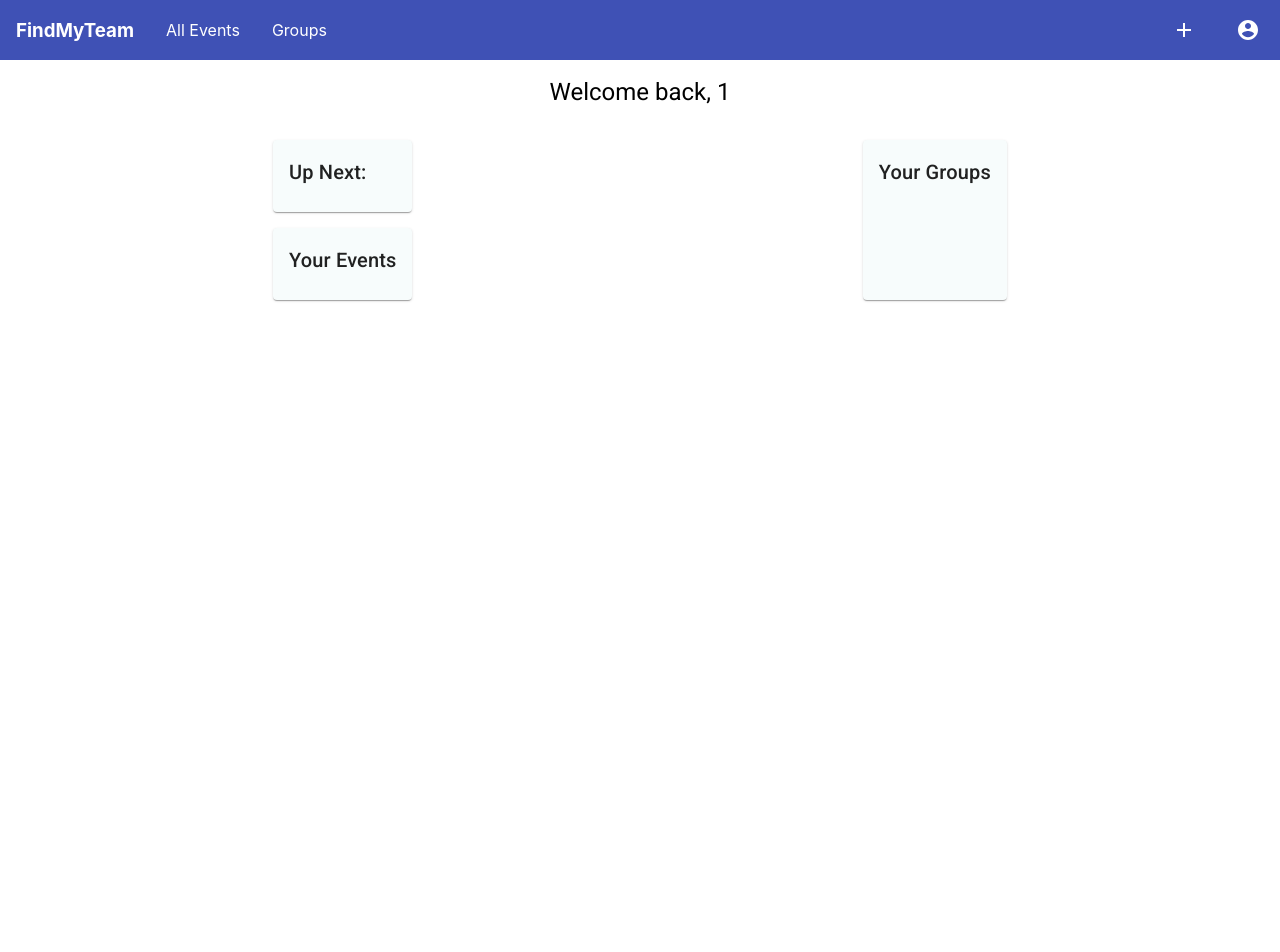
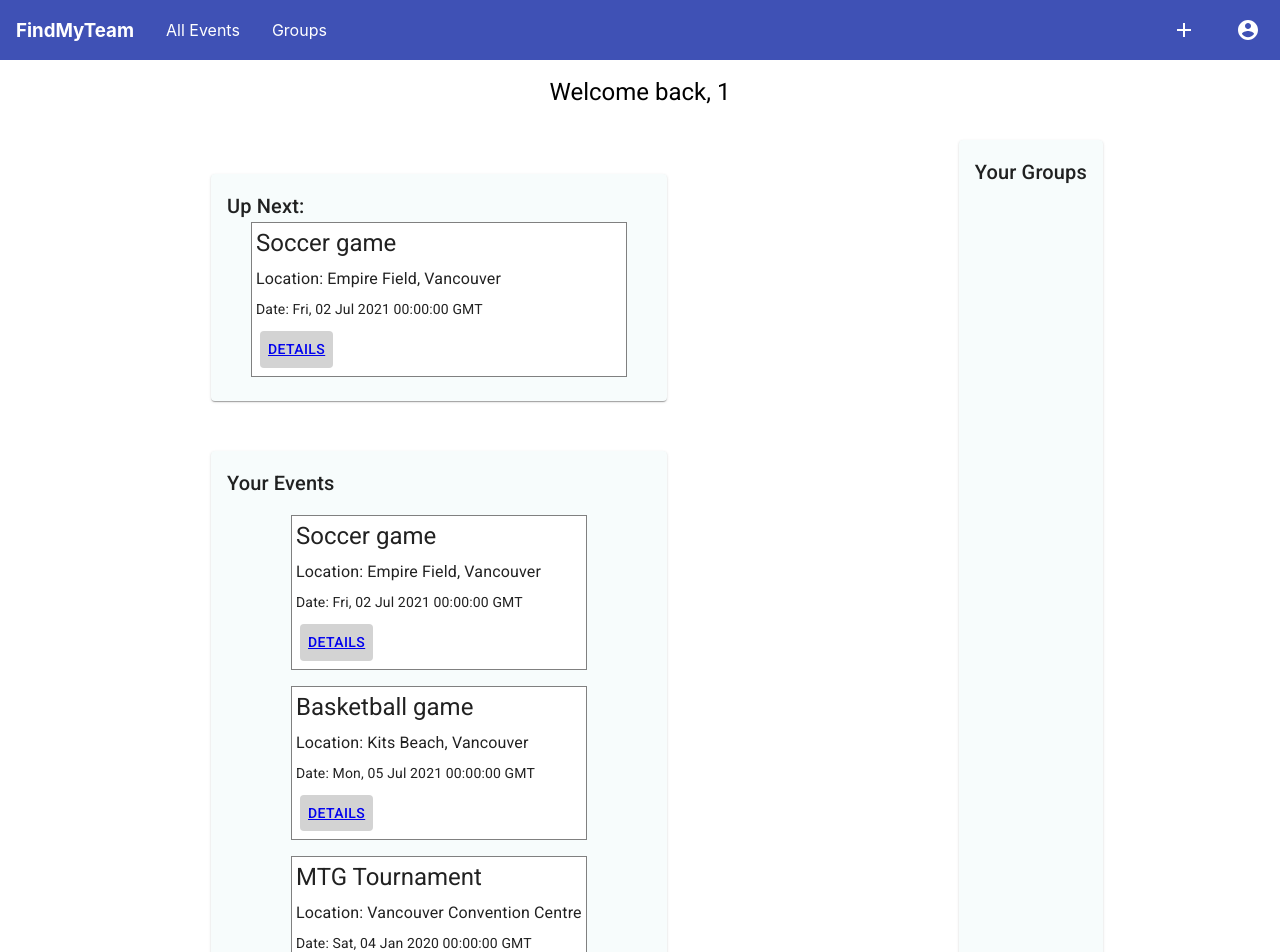
Before and after one commit to philjng/find-my-team, a React (Create React App) app: page /home in a window 1280 px wide. Shown: the top 952 px of the page. Before the commit the page ends 800 px from the top, so only its background shows below. Built offline with nearby package versions, Linux system fonts and the light colour scheme.

Commit message:
take in mock data

```diff
--- a/src/components/Events/UserEvents.js
+++ b/src/components/Events/UserEvents.js
@@ -1,29 +1,53 @@
-import {Box, Card, CardContent, Typography} from "@material-ui/core";
+import {Box, Card, CardContent, Container, List, ListItem, Typography} from "@material-ui/core";
 import {makeStyles} from "@material-ui/core/styles";
+import {connect} from "react-redux";
+import Event from "./Event";
 
 const useStyles = makeStyles(()=> ({
     card: {
-        margin: "1rem",
+        margin: "50px",
         backgroundColor: "#f7fcfc",
     }
 }))
 
-export const UserEvents = () => {
+const UserEvents = (props) => {
     const classes = useStyles()
+
+    console.log("props: ", props);
 
     return (
         <Box>
             <Card className={classes.card}>
                 <CardContent>
                     <Typography variant="h6">Up Next:</Typography>
-
+                    <Box>
+                        <Event info={props.events[0]}></Event>
+                    </Box>
                 </CardContent>
             </Card>
             <Card className={classes.card}>
                 <CardContent>
                     <Typography variant="h6">Your Events</Typography>
+                    <List>
+                        {props.viewableEvents.map( (event) =>
+                            <ListItem key = {JSON.stringify(event)}>
+                                <Container>
+                                    <Event info={event}/>
+                                </Container>
+                            </ListItem>
+                        )}
+                    </List>
                 </CardContent>
             </Card>
         </Box>
     )
 }
+
+const mapStateToProps = (state) => {
+    return {
+        events: state.events.events,
+        viewableEvents: state.events.viewableEvents
+    };
+}
+
+export default connect(mapStateToProps)(UserEvents)
--- a/src/components/Home.js
+++ b/src/components/Home.js
@@ -1,7 +1,7 @@
 import {Container, Typography} from "@material-ui/core";
 import { connect } from "react-redux";
 import {styled} from "@material-ui/styles";
-import {UserEvents} from "./Events/UserEvents";
+import UserEvents from "./Events/UserEvents";
 import {UserGroups} from "./UserGroups";
 
 const PageContainer = styled(Container)({
--- a/src/components/Navbar.js
+++ b/src/components/Navbar.js
@@ -44,8 +44,6 @@ export const Navbar = () => {
                     <DropdownProfile/>
                 </Icons>
             </Nav>
-
         </div>
-
     )
 }
```
Lines whose indentation alone changed are shown as unchanged.
